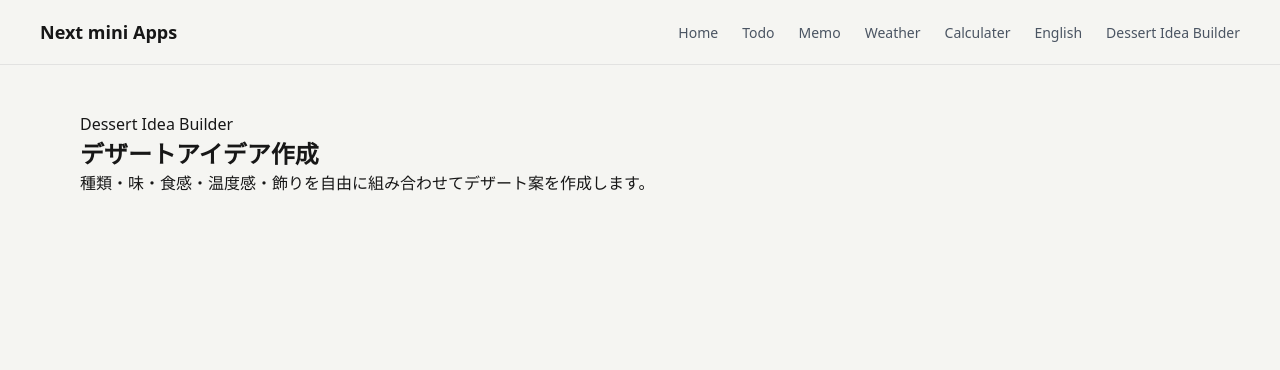
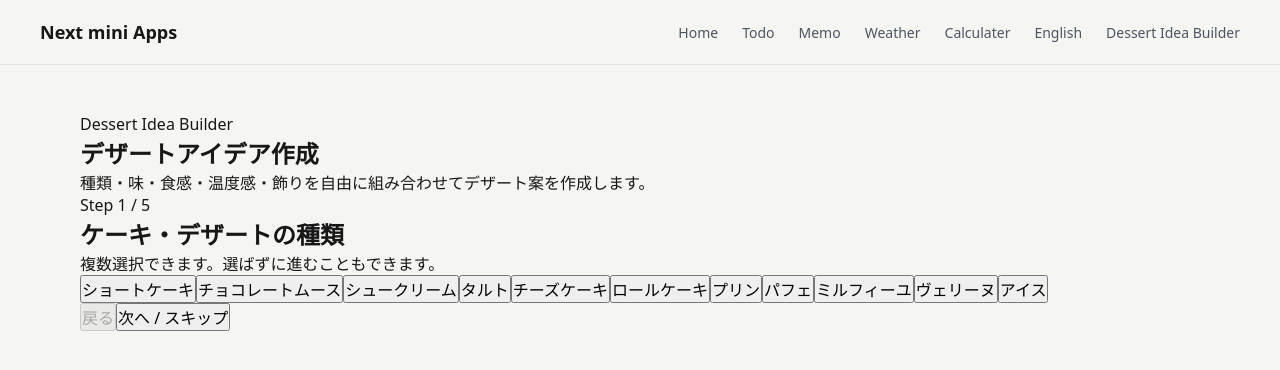
Before and after one commit to usamiyouhei/mini_apps_collection, a Next.js app: page /dessert-idea-builder in a window 1280 px wide. Shown: the top 370 px of the page. Built offline with nearby package versions, Linux system fonts and the light colour scheme.

Commit message:
Update page.tsx

```diff
--- a/src/app/dessert-idea-builder/page.tsx
+++ b/src/app/dessert-idea-builder/page.tsx
@@ -3,6 +3,9 @@ import { useEffect, useState } from "react";
 import styles from "./dessert-idea-builder.module.scss";
 
 import type { DessertIdea } from "@/types/dessert";
+import DessertTypeStep from "@/components/dessert-builder/DessertTypeStep";
+import FlavorStep from "@/components/dessert-builder/FlavorStep";
+import ResultCard from "@/components/dessert-builder/ResultCard";
 
 const STORAGE_KEY = "dessert-ideas";
 const TOTAL_STEPS = 5;
@@ -21,7 +24,7 @@ export default function DessertBuilderPage() {
 
   const [selectedDecorations, setSelectedDecorations] = useState<string[]>([]);
 
-  const isResultIdea = step >= TOTAL_STEPS;
+  const isResultStep = step >= TOTAL_STEPS;
 
   //画面を開いた瞬間に、localStorage に保存されているデザート案を読み込んで、savedIdeas の初期値にする処理
   const [savedIdeas, setSavedIdeas] = useState<DessertIdea[]>(() => {
@@ -71,6 +74,51 @@ export default function DessertBuilderPage() {
             種類・味・食感・温度感・飾りを自由に組み合わせてデザート案を作成します。
           </p>
         </div>
+
+        {!isResultStep && (
+          <p className={styles.stepText}>
+            Step {step + 1} / {TOTAL_STEPS}
+          </p>
+        )}
+        {!isResultStep && step === 0 && (
+          <DessertTypeStep
+            selectedValues={selectedDessertTypes}
+            onToggle={(value) =>
+              toggleOption(value, selectedDessertTypes, setSelectedDessertTypes)
+            }
+          />
+        )}
+        {!isResultStep && step === 1 && (
+          <FlavorStep
+            selectedValues={selectedFlavors}
+            onToggle={(value) =>
+              toggleOption(value, selectedFlavors, setSelectedFlavors)
+            }
+          />
+        )}
+
+        {!isResultStep ? (
+          <div className={styles.actions}>
+            <button
+              type="button"
+              onClick={goBack}
+              disabled={step === 0}
+              className={styles.secondaryButton}
+            >
+              戻る
+            </button>
+
+            <button
+              type="button"
+              onClick={goNext}
+              className={styles.primaryButton}
+            >
+              次へ / スキップ
+            </button>
+          </div>
+        ) : (
+          <ResultCard />
+        )}
       </section>
     </main>
   );
```
